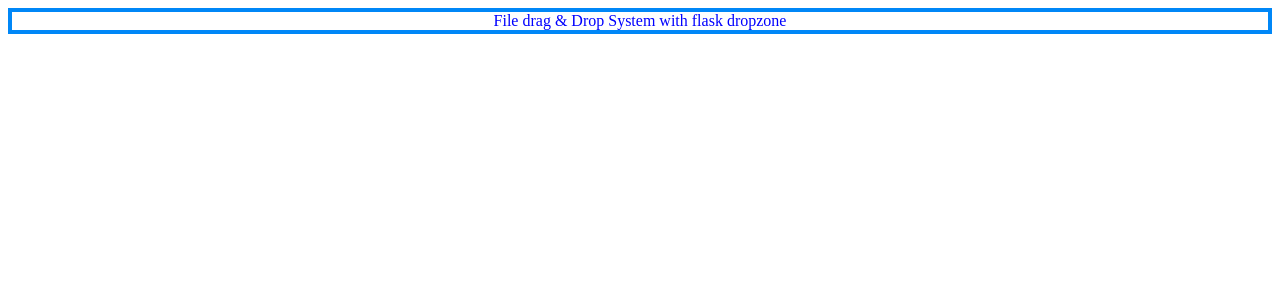
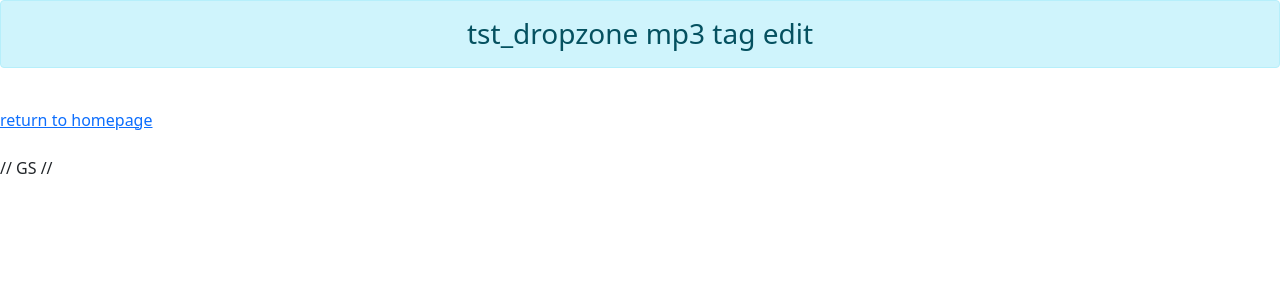
Before and after one commit to latingate/test2, a Flask app: template templates/tst_dropzone.html in a window 1280 px wide. Shown: the top 300 px of the page. Run offline with Flask 2, Linux system fonts and the light colour scheme; the template is opened without the code that fills it, so the values that code supplies are empty; some libraries are stand-ins or nearby versions.

Commit message:
some changes - macbook

```diff
--- a/templates/tst_dropzone.html
+++ b/templates/tst_dropzone.html
@@ -1,19 +1,18 @@
-<!DOCTYPE html>
-<html lang="en">
-<head>
-    <meta charset="UTF-8">
-    <title>Flask-File Drag Drop System</title>
+{% extends "base_template.html" %}
+
+{% set title = 'tst_dropzone mp3 tag edit' %}
+{% set page_header = 'tst_dropzone mp3 tag edit' %}
+
+{% block head_contents %}
     {{ dropzone.load_css() }}
     {{ dropzone.style('border: 2px dashed #0087F7; margin: 10%; width=250px; min-height: 400px; direction:rtl') }}
+{% endblock head_contents %}
 
-</head>
-<body>
-<div style="color:blue;text-align:center;border: 4px solid #0087F7;">File drag & Drop System with flask dropzone</div>
+{% block contents %}
 
-{{ dropzone.create(action='upload') }}
-{{ dropzone.load_js() }}
-{{ dropzone.config() }}
-{#{{ dropzone.config(max_files=10, timeout=10000, default_message='גרור לפה קובץ mp3 וקובץ תמונה במידה ויש') }}#}
+    {{ dropzone.create(action='upload') }}
+    {{ dropzone.load_js() }}
+    {{ dropzone.config() }}
+    {#{{ dropzone.config(max_files=10, timeout=10000, default_message='גרור לפה קובץ mp3 וקובץ תמונה במידה ויש') }}#}
 
-</body>
-</html>
+{% endblock contents %}
```
